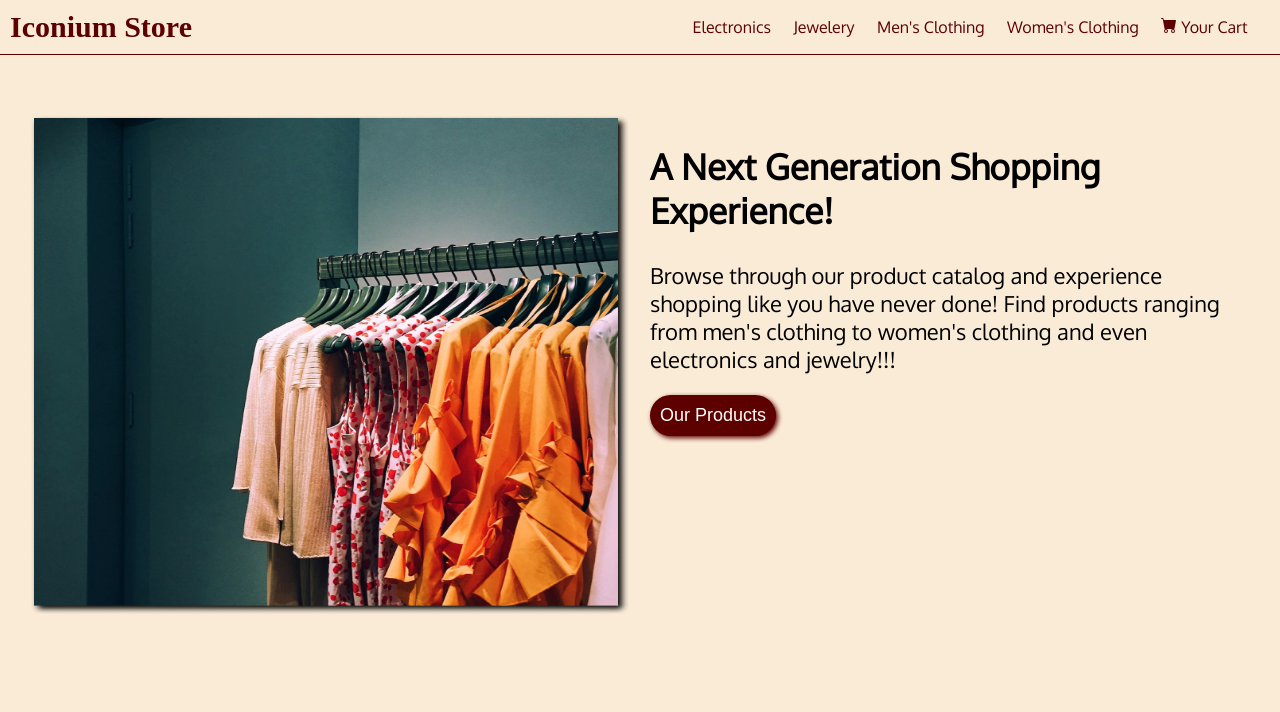
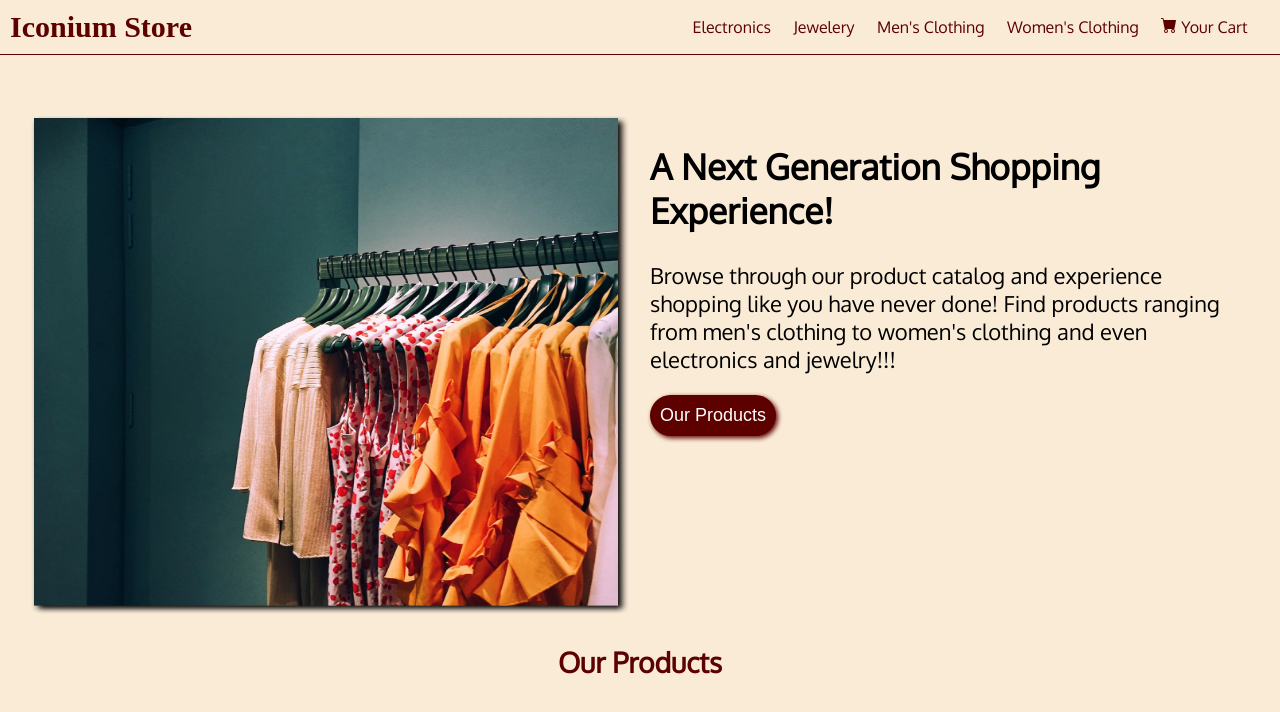
Before and after one commit to NathanAsowata/iconium-store, a Next.js app: page / in a window 1280 px wide. Shown: the top 712 px of the page. Built offline with nearby package versions, Linux system fonts and the light colour scheme; a web font is replaced by a local one.

Commit message:
Added "products" subheading

```diff
--- a/pages/index.tsx
+++ b/pages/index.tsx
@@ -36,6 +36,7 @@ const Home = () => {
             <button onClick={goToProducts}>Our Products</button>
           </section>
       </header>
+      <h1 id="products"className={styles.subHeading}>Our Products</h1>
     </>
   )
 }
--- a/styles/Home.module.scss
+++ b/styles/Home.module.scss
@@ -18,7 +18,7 @@ $dark-color: #5D0000;
     }
 }
 
-// FOr larger screens
+// For larger screens
 @media screen and (min-width: 600px) {
     .heroSection{
         display: grid;
@@ -33,3 +33,9 @@ $dark-color: #5D0000;
         }
     }
 }
+
+.subHeading{
+    font-size: 28px;
+    text-align: center;
+    color: $dark-color;
+}
```
